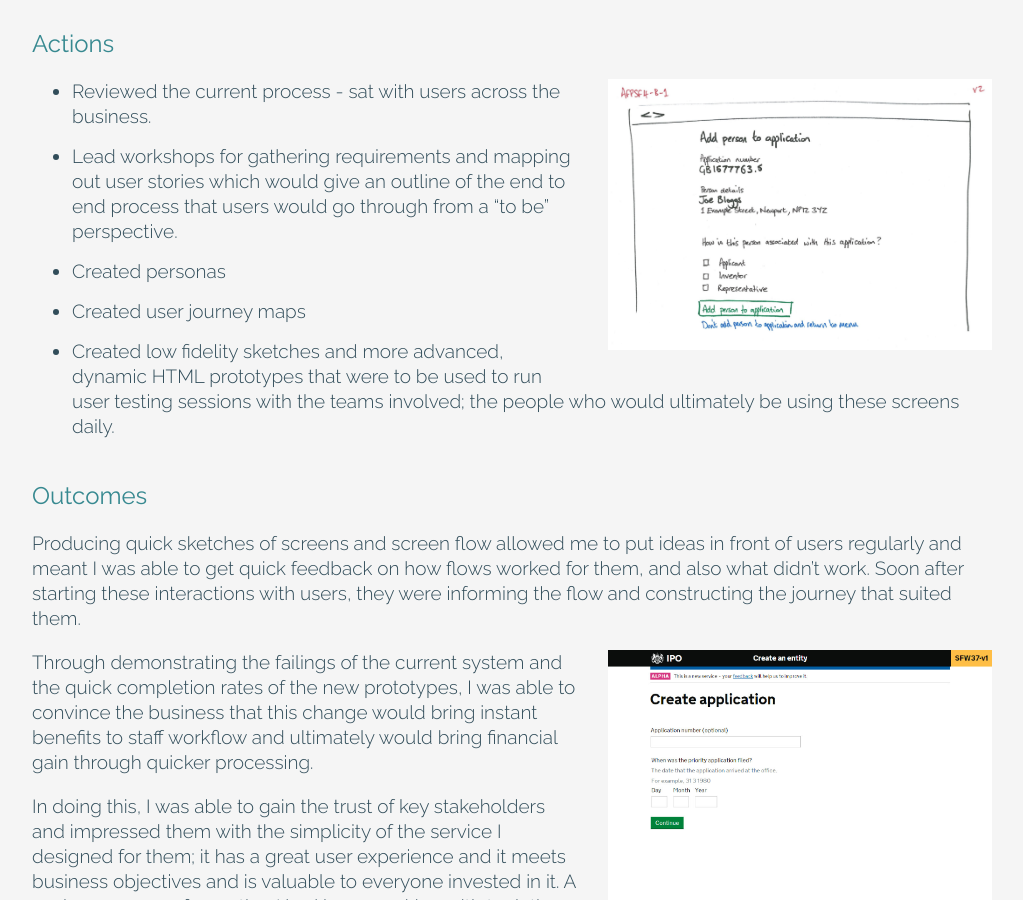
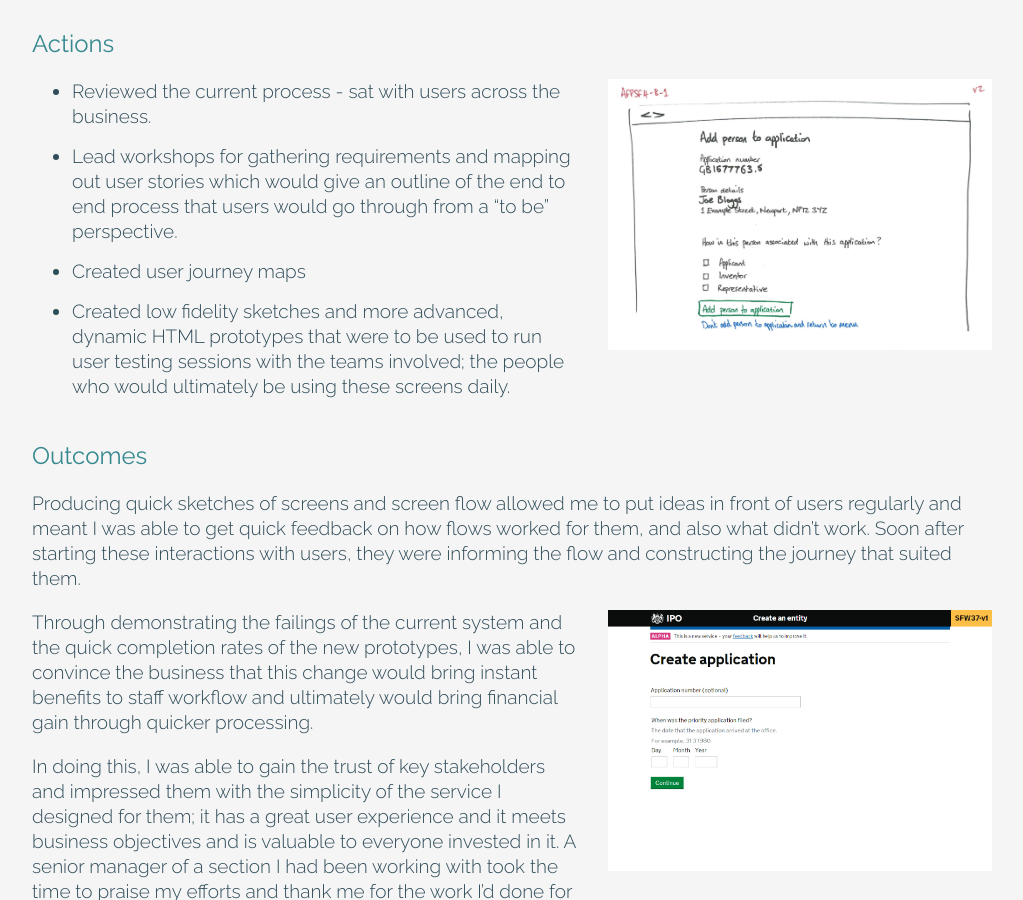
Before and after one commit to jonathanthomas83/jonathanthomas83.github.io, a Jekyll site: the page built from _portfolio/intellectual-property-office-admin.md, in a window 1280 px wide and 900 px high, scrolled down 2851 px. Shown: the whole window, without its empty margins (128-1151 px from the left). Built offline with Jekyll 4.4.1, drawn with Linux system fonts in a browser that asks for light colours; nearby versions of some CDN libraries.

Commit message:
amended text

```diff
--- a/_portfolio/intellectual-property-office-admin.md
+++ b/_portfolio/intellectual-property-office-admin.md
@@ -52,7 +52,6 @@ Actions
 
 * Reviewed the current process - sat with users across the business.
 * Lead workshops for gathering requirements and mapping out user stories which would give an outline of the end to end process that users would go through from a "to be" perspective.
-* Created personas
 * Created user journey maps
 * Created low fidelity sketches and more advanced, dynamic HTML prototypes that were to be used to run user testing sessions with the teams involved; the people who would ultimately be using these screens daily.
 
```
